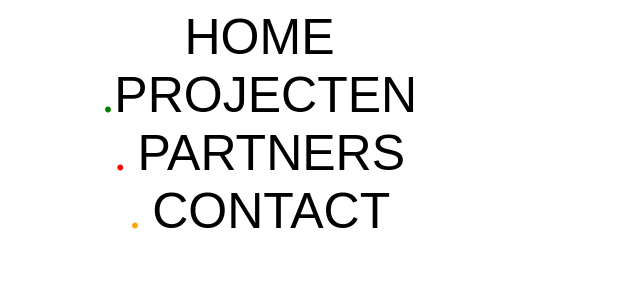
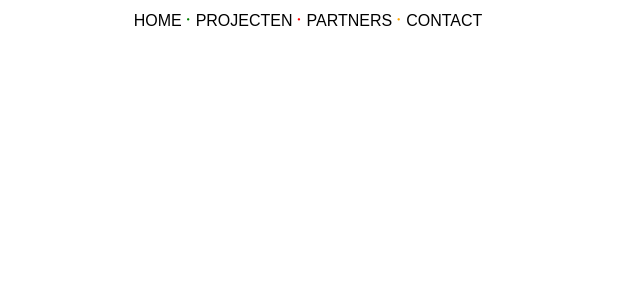
Before and after one commit to studentzero/donderdag, a PHP site: page /hoofdmenu/index.html in a window 1280 px wide. Shown: the top 300 px of the page, without its empty margins (0-640 px from the left). Run offline with PHP 8.4, Linux system fonts and the light colour scheme.

Commit message:
fourth commit

```diff
--- a/public/hoofdmenu/css/style.css
+++ b/public/hoofdmenu/css/style.css
@@ -1,30 +1,27 @@
 .menu {
-  width: 500px;
-  font-size: 50px; }
+  width: 600px; }
   .menu ul {
     list-style: none;
     padding: 0;
     margin: 0;
     text-align: center; }
     .menu ul li {
-      display: inline;
-      padding-left: 16px;
-      margin-right: 13px; }
+      display: inline; }
       .menu ul li:nth-child(2):before {
-        content: ".";
+        content: " \2219 ";
         color: green;
-        line-height: 30px;
-        margin-down: 50px; }
+        font-size: 20px;
+        margin-right: 5px; }
       .menu ul li:nth-child(3):before {
-        content: ".";
+        content: " \2219 ";
         color: red;
-        font-size: 50px;
-        margin-right: 11px; }
+        font-size: 20px;
+        margin-right: 5px; }
       .menu ul li:nth-child(4):before {
-        content: ".";
+        content: " \2219 ";
         color: orange;
-        font-size: 50px;
-        margin-right: 11px; }
+        font-size: 20px;
+        margin-right: 5px; }
       .menu ul li a {
         color: black;
         font-family: sans-serif;
--- a/public/hoofdmenu/sass/style.scss
+++ b/public/hoofdmenu/sass/style.scss
@@ -4,9 +4,7 @@
 
 
 .menu {
-  width: 500px;
-  font-size: 50px;
-
+  width: 600px;
   ul {
     list-style: none;
     padding: 0;
@@ -14,25 +12,23 @@
     text-align: center;
     li {
       display: inline;
-      padding-left: 16px;
-      margin-right: 13px;
       &:nth-child(2):before {
-        content: ".";
+        content: " \2219 ";
         color: green;
-        line-height: 30px;
-        margin-down: 50px;
+        font-size: 20px;
+        margin-right: 5px;
       }
       &:nth-child(3):before {
-        content: ".";
+        content: " \2219 ";
         color: red;
-        font-size: 50px;
-        margin-right: 11px;
+        font-size: 20px;
+        margin-right: 5px;
       }
       &:nth-child(4):before {
-        content: ".";
+        content: " \2219 ";
         color: orange;
-        font-size: 50px;
-        margin-right: 11px;
+        font-size: 20px;
+        margin-right: 5px;
       }
       a {
         color: black;
```
Also changed, not shown: public/boot/index.html (+6 -9 lines).
